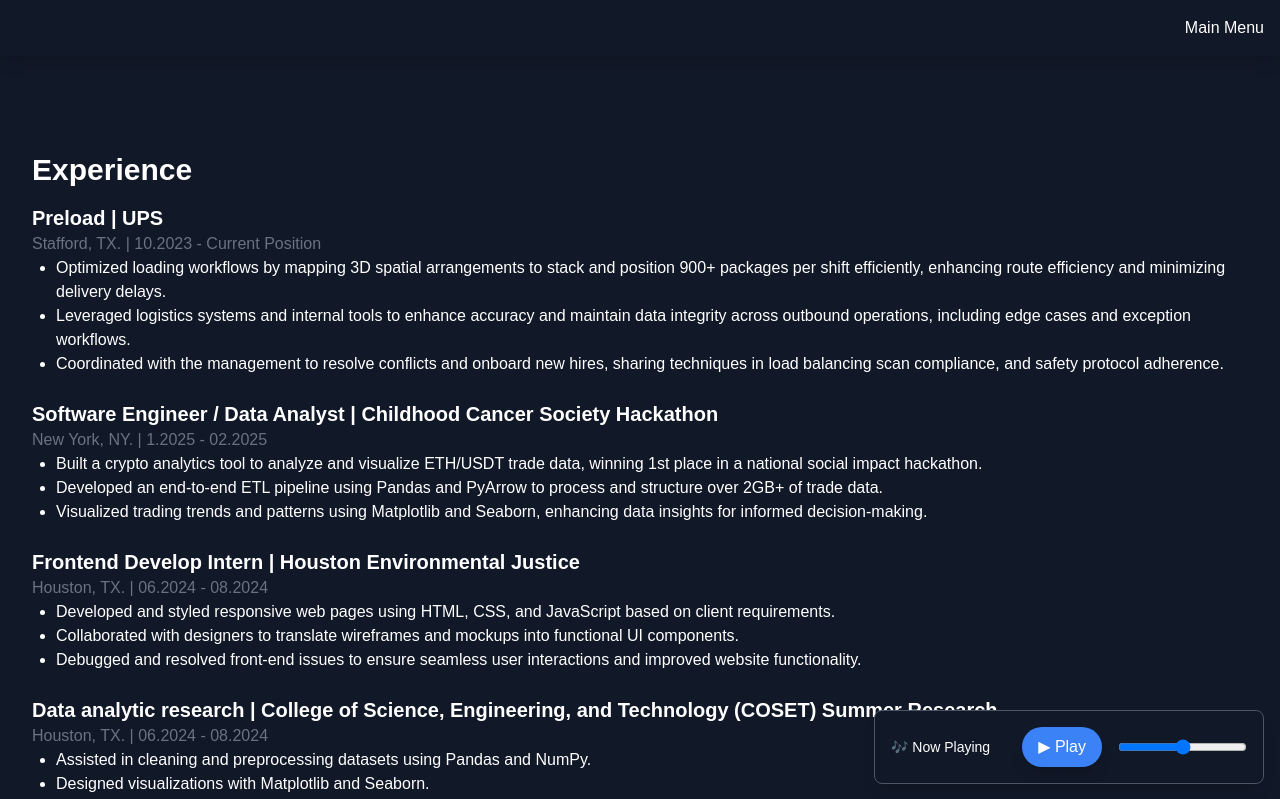
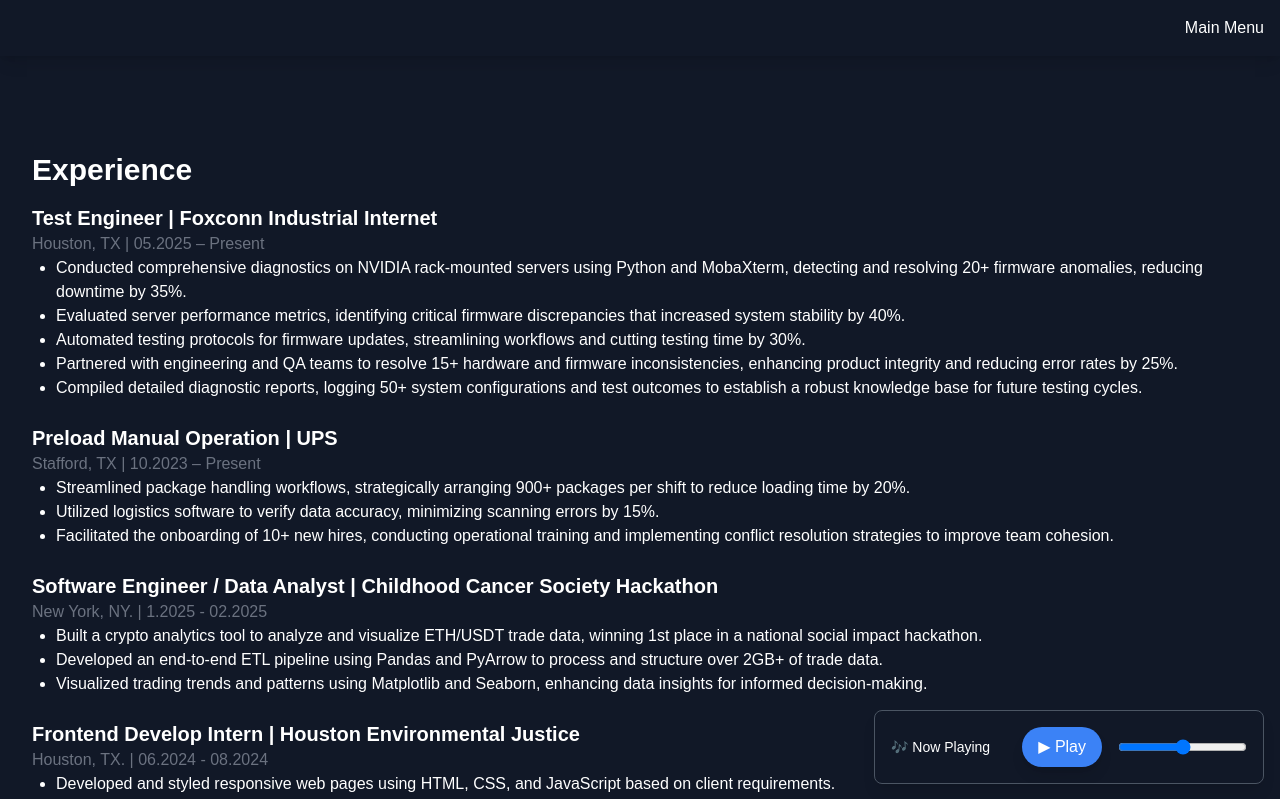
Before and after one commit to Chrisyeu11/my-portfolio, a Next.js app: page /experience in a window 1280 px wide. Shown: the top 799 px of the page. Built offline with nearby package versions, Linux system fonts and the light colour scheme.

Commit message:
Updated Experience.

```diff
--- a/app/experience/page.tsx
+++ b/app/experience/page.tsx
@@ -1,15 +1,27 @@
 export default function ExperiencePage() {
   const experience = [
 
+    {
+      title: "Test Engineer | Foxconn Industrial Internet",
+      location: "Houston, TX | 05.2025 – Present",
+      details: [
+  "Conducted comprehensive diagnostics on NVIDIA rack-mounted servers using Python and MobaXterm, detecting and resolving 20+ firmware anomalies, reducing downtime by 35%.",
+  "Evaluated server performance metrics, identifying critical firmware discrepancies that increased system stability by 40%.",
+  "Automated testing protocols for firmware updates, streamlining workflows and cutting testing time by 30%.",
+  "Partnered with engineering and QA teams to resolve 15+ hardware and firmware inconsistencies, enhancing product integrity and reducing error rates by 25%.",
+  "Compiled detailed diagnostic reports, logging 50+ system configurations and test outcomes to establish a robust knowledge base for future testing cycles."
+  ]
+    },
 
     {
-      title: "Preload | UPS",
-      location: "Stafford, TX. | 10.2023 - Current Position",
+      title: "Preload Manual Operation | UPS",
+      location: "Stafford, TX | 10.2023 – Present",
       details: [
-        "Optimized loading workflows by mapping 3D spatial arrangements to stack and position 900+ packages per shift efficiently, enhancing route efficiency and minimizing delivery delays.",
-        "Leveraged logistics systems and internal tools to enhance accuracy and maintain data integrity across outbound operations, including edge cases and exception workflows.",
-        "Coordinated with the management to resolve conflicts and onboard new hires, sharing techniques in load balancing scan compliance, and safety protocol adherence."
-      ]
+  "Streamlined package handling workflows, strategically arranging 900+ packages per shift to reduce loading time by 20%.",
+  "Utilized logistics software to verify data accuracy, minimizing scanning errors by 15%.",
+  "Facilitated the onboarding of 10+ new hires, conducting operational training and implementing conflict resolution strategies to improve team cohesion."
+]
+
     },
     {
       title: "Software Engineer / Data Analyst | Childhood Cancer Society Hackathon",
```
